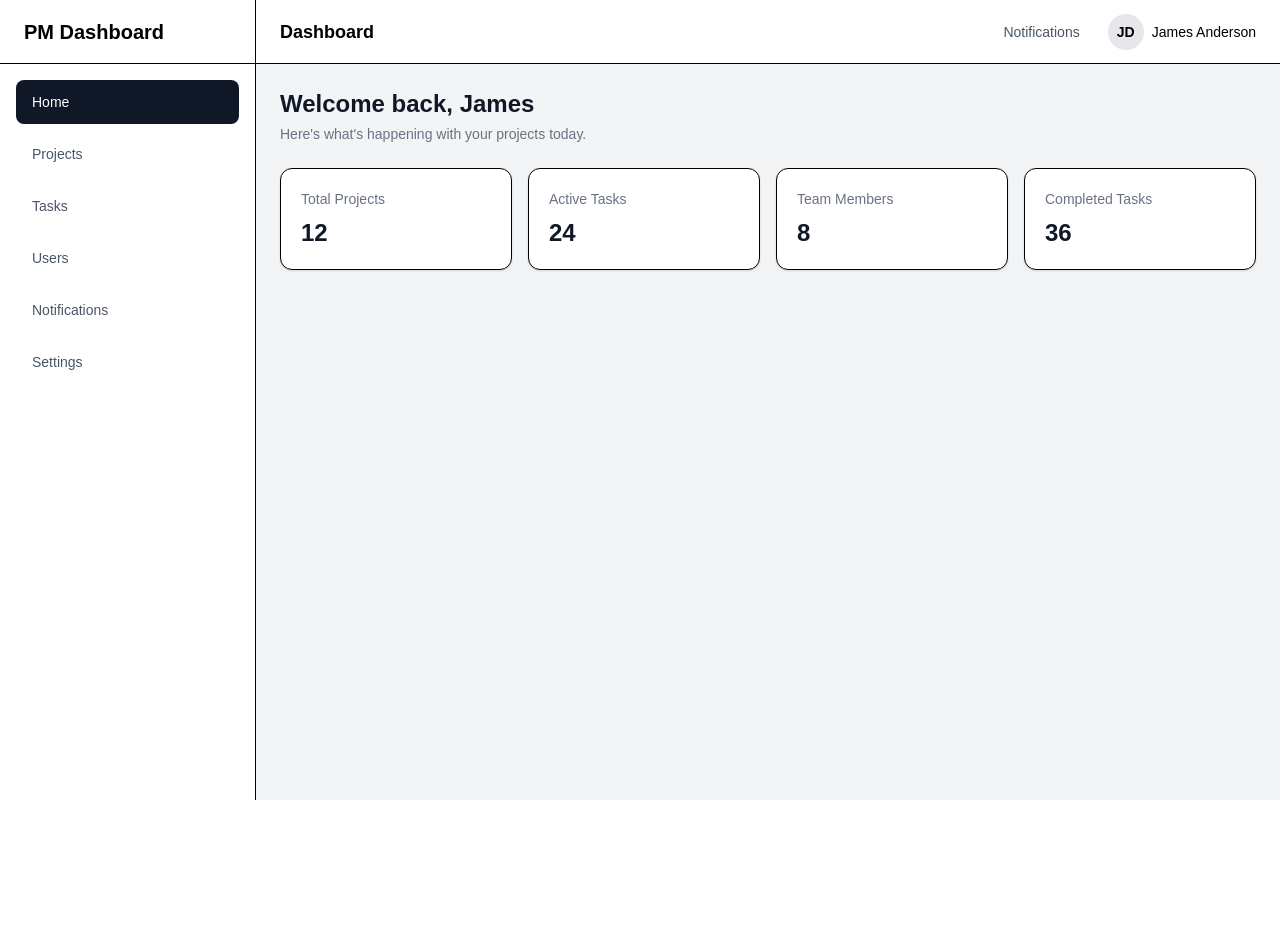
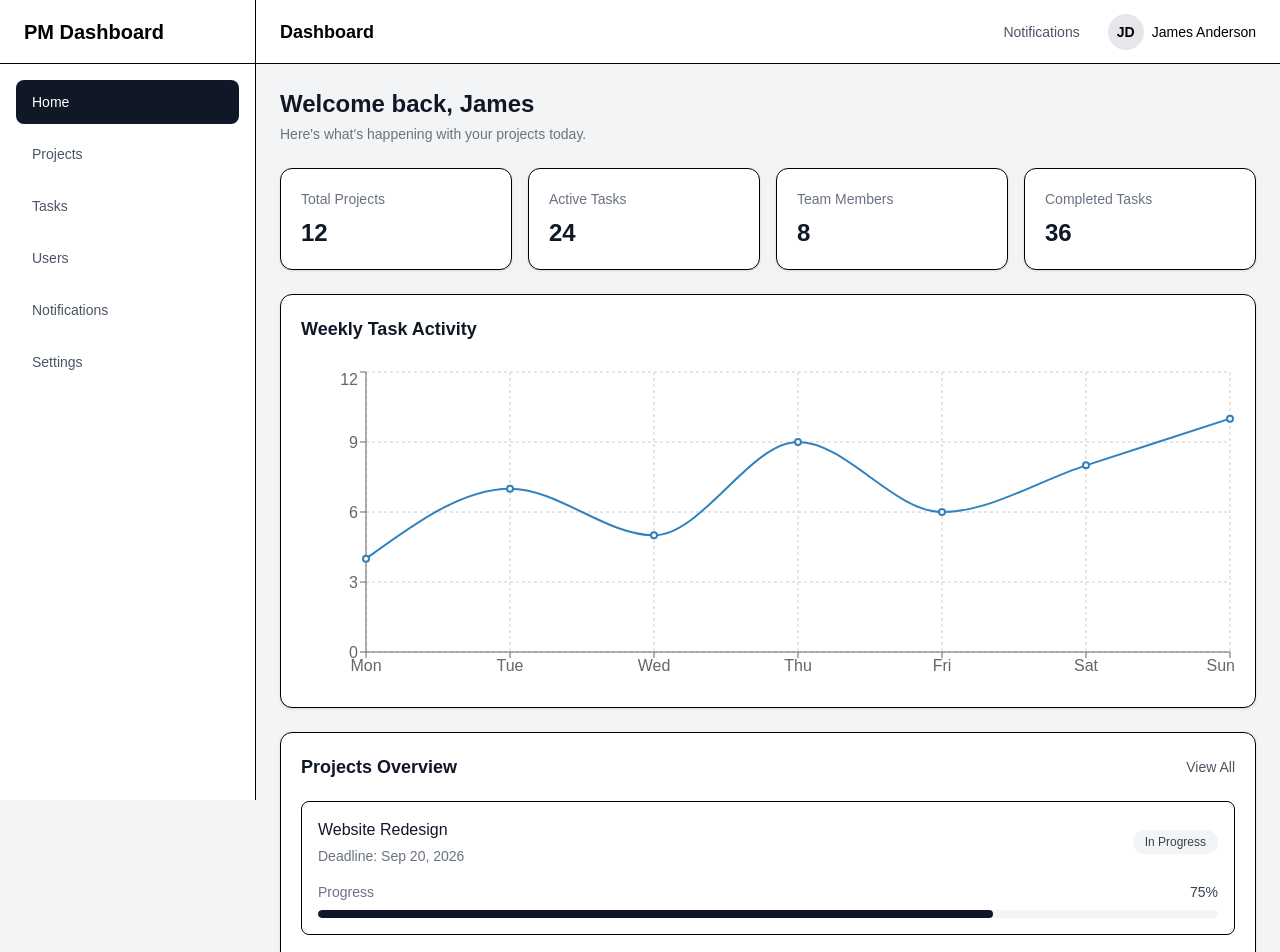
Before and after one commit to Reza-Bamoniri/Managment-Dashboard-Projects, a React (Vite) app: page / in a window 1280 px wide. Shown: the top 952 px of the page. Before the commit the page ends 800 px from the top, so only its background shows below. Built offline with nearby package versions, Linux system fonts and the light colour scheme.

Commit message:
feat: add projects overview to home

```diff
--- a/src/pages/Home.tsx
+++ b/src/pages/Home.tsx
@@ -1,25 +1,51 @@
+import {
+  LineChart,
+  Line,
+  XAxis,
+  YAxis,
+  CartesianGrid,
+  Tooltip,
+  ResponsiveContainer,
+} from "recharts";
+
+const chartData = [
+  { name: "Mon", tasks: 4 },
+  { name: "Tue", tasks: 7 },
+  { name: "Wed", tasks: 5 },
+  { name: "Thu", tasks: 9 },
+  { name: "Fri", tasks: 6 },
+  { name: "Sat", tasks: 8 },
+  { name: "Sun", tasks: 10 },
+];
+
+const projects = [
+  {
+    id: "1",
+    name: "Website Redesign",
+    status: "In Progress",
+    progress: 75,
+    deadline: "Sep 20, 2026",
+  },
+  {
+    id: "2",
+    name: "Mobile Application",
+    status: "Planning",
+    progress: 20,
+    deadline: "Oct 15, 2026",
+  },
+];
+
 function Home() {
   const stats = [
-    {
-      title: "Total Projects",
-      value: 12,
-    },
-    {
-      title: "Active Tasks",
-      value: 24,
-    },
-    {
-      title: "Team Members",
-      value: 8,
-    },
-    {
-      title: "Completed Tasks",
-      value: 36,
-    },
+    { title: "Total Projects", value: 12 },
+    { title: "Active Tasks", value: 24 },
+    { title: "Team Members", value: 8 },
+    { title: "Completed Tasks", value: 36 },
   ];
 
   return (
     <section className="space-y-6">
+      {/* Welcome */}
       <div>
         <h1 className="text-2xl font-bold text-gray-900">
           Welcome back, James
@@ -30,6 +56,7 @@ function Home() {
         </p>
       </div>
 
+      {/* Statistics */}
       <div className="grid grid-cols-1 gap-4 sm:grid-cols-2 lg:grid-cols-4">
         {stats.map((stat) => (
           <div
@@ -46,6 +73,90 @@ function Home() {
           </div>
         ))}
       </div>
+
+      {/* Chart */}
+      <div className="rounded-xl border bg-white p-5 shadow-sm">
+        <h2 className="mb-6 text-lg font-semibold text-gray-900">
+          Weekly Task Activity
+        </h2>
+
+        <div className="h-80 w-full">
+          <ResponsiveContainer width="100%" height="100%">
+            <LineChart data={chartData}>
+              <CartesianGrid strokeDasharray="3 3" />
+              <XAxis dataKey="name" />
+              <YAxis />
+              <Tooltip />
+
+              <Line
+                type="monotone"
+                dataKey="tasks"
+                strokeWidth={2}
+              />
+            </LineChart>
+          </ResponsiveContainer>
+        </div>
+      </div>
+
+      {/* Projects Overview */}
+      <div className="rounded-xl border bg-white p-5 shadow-sm">
+        <div className="mb-5 flex items-center justify-between">
+          <h2 className="text-lg font-semibold text-gray-900">
+            Projects Overview
+          </h2>
+
+          <button
+            type="button"
+            className="text-sm font-medium text-gray-600 hover:text-gray-900"
+          >
+            View All
+          </button>
+        </div>
+
+        <div className="space-y-5">
+          {projects.map((project) => (
+            <div
+              key={project.id}
+              className="rounded-lg border p-4"
+            >
+              <div className="flex flex-col gap-3 sm:flex-row sm:items-center sm:justify-between">
+                <div>
+                  <h3 className="font-medium text-gray-900">
+                    {project.name}
+                  </h3>
+
+                  <p className="mt-1 text-sm text-gray-500">
+                    Deadline: {project.deadline}
+                  </p>
+                </div>
+
+                <span className="w-fit rounded-full bg-gray-100 px-3 py-1 text-xs font-medium text-gray-700">
+                  {project.status}
+                </span>
+              </div>
+
+              <div className="mt-4">
+                <div className="mb-2 flex justify-between text-sm">
+                  <span className="text-gray-500">
+                    Progress
+                  </span>
+
+                  <span className="font-medium text-gray-700">
+                    {project.progress}%
+                  </span>
+                </div>
+
+                <div className="h-2 overflow-hidden rounded-full bg-gray-100">
+                  <div
+                    className="h-full rounded-full bg-gray-900"
+                    style={{ width: `${project.progress}%` }}
+                  />
+                </div>
+              </div>
+            </div>
+          ))}
+        </div>
+      </div>
     </section>
   );
 }
```
